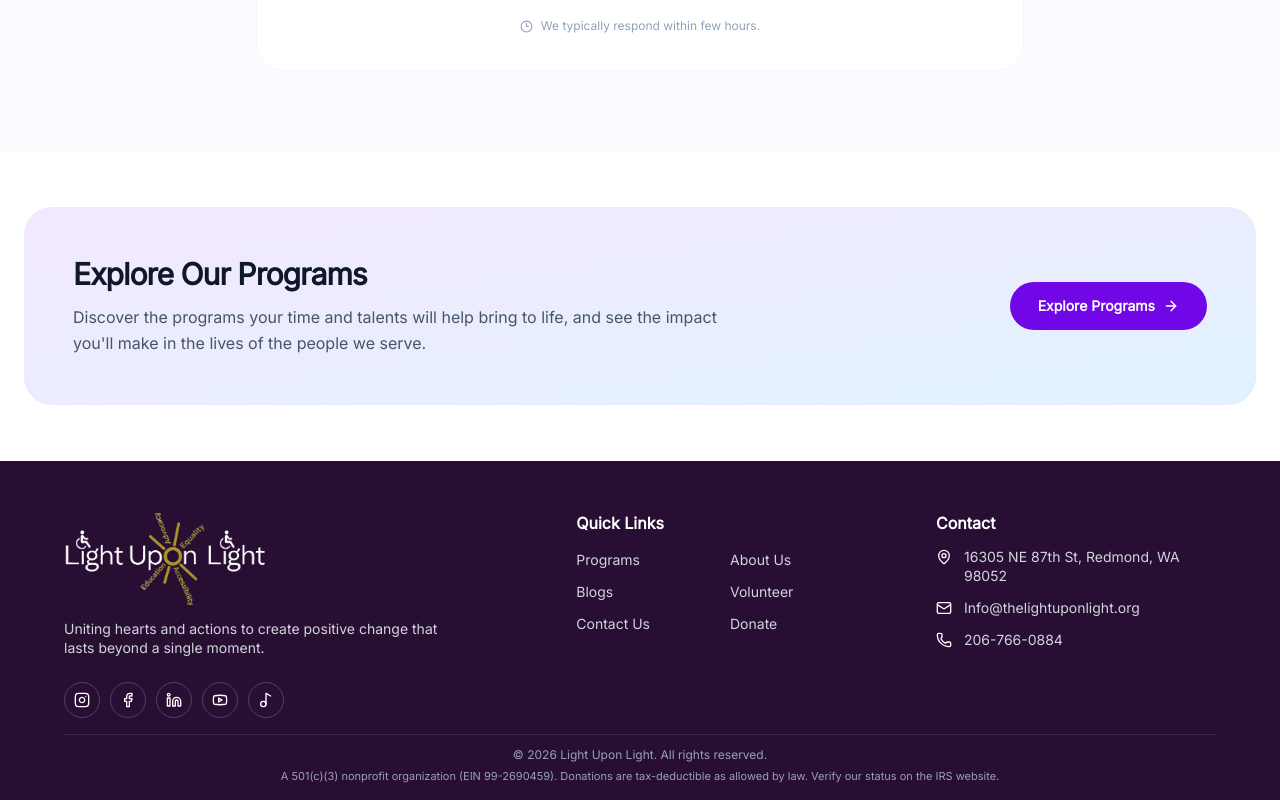
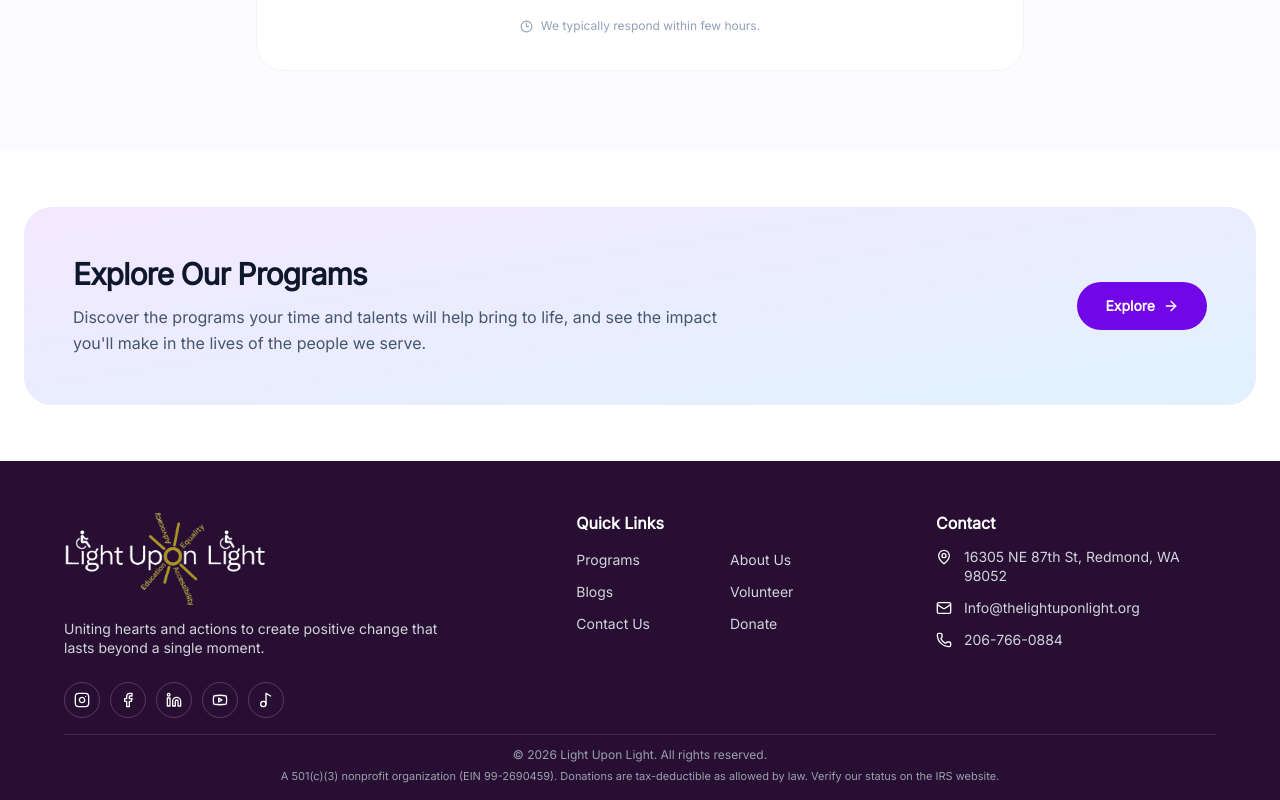
Before and after one commit to Rohan5993/Light-Upon-Light-, a React (Vite) app: page /volunteer in a window 1280 px wide. Shown: the part 2742-3542 px from the top of the page. Built offline with nearby package versions, Linux system fonts and the light colour scheme.

Commit message:
Shorten volunteer page footer CTA label to Explore.

```diff
--- a/src/pages/VolunteerPage.tsx
+++ b/src/pages/VolunteerPage.tsx
@@ -417,7 +417,7 @@ export default function VolunteerPage() {
                 to="/programs"
                 className="inline-flex items-center justify-center gap-2 shrink-0 px-7 py-3.5 rounded-full bg-[#7107E7] text-white font-bold text-sm hover:bg-[#5c06bb] transition-colors"
               >
-                Explore Programs
+                Explore
                 <ArrowRight size={16} />
               </Link>
             </div>
```
